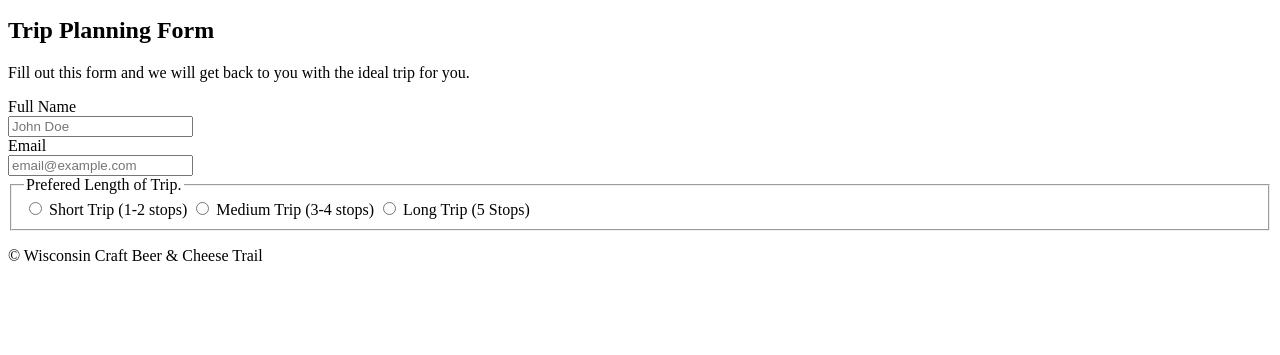
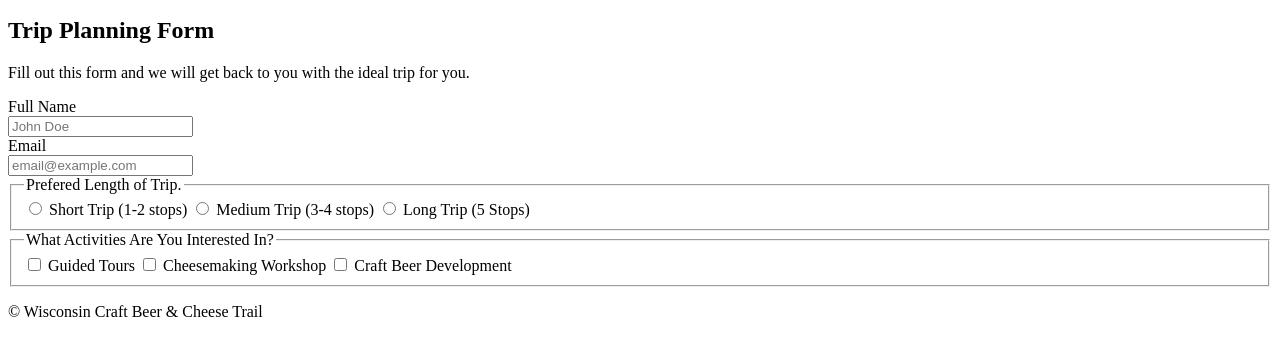
Before and after one commit to jk23-dev/Checkpoint2, a plain HTML site: page plan-your-visit.html in a window 1280 px wide. Shown: the part 215-570 px from the top of the page. Drawn offline with Linux system fonts and the light colour scheme.

Commit message:
add fieldset type checkbox with 3 inputs

```diff
--- a/plan-your-visit.html
+++ b/plan-your-visit.html
@@ -38,6 +38,15 @@
 							<input type="radio" id="long" name="trip-length" value="long">
 							<label for="long">Long Trip (5 Stops)</label>
 						</fieldset>
+						<fieldset>
+							<legend>What Activities Are You Interested In?</legend>
+							<input type="checkbox" id="interests-tours" name="interests" value="tours">
+							<label for="interests-tours">Guided Tours</label>
+							<input type="checkbox" id="interests-cheese" name="interests" value="cheese">
+							<label for="interests-cheese">Cheesemaking Workshop</label>
+							<input type="checkbox" id="interests-beer" name="interests" value="beer">
+							<label for="interests-beer">Craft Beer Development</label>
+						</fieldset>
 
 					</form>
 				</main>
```
